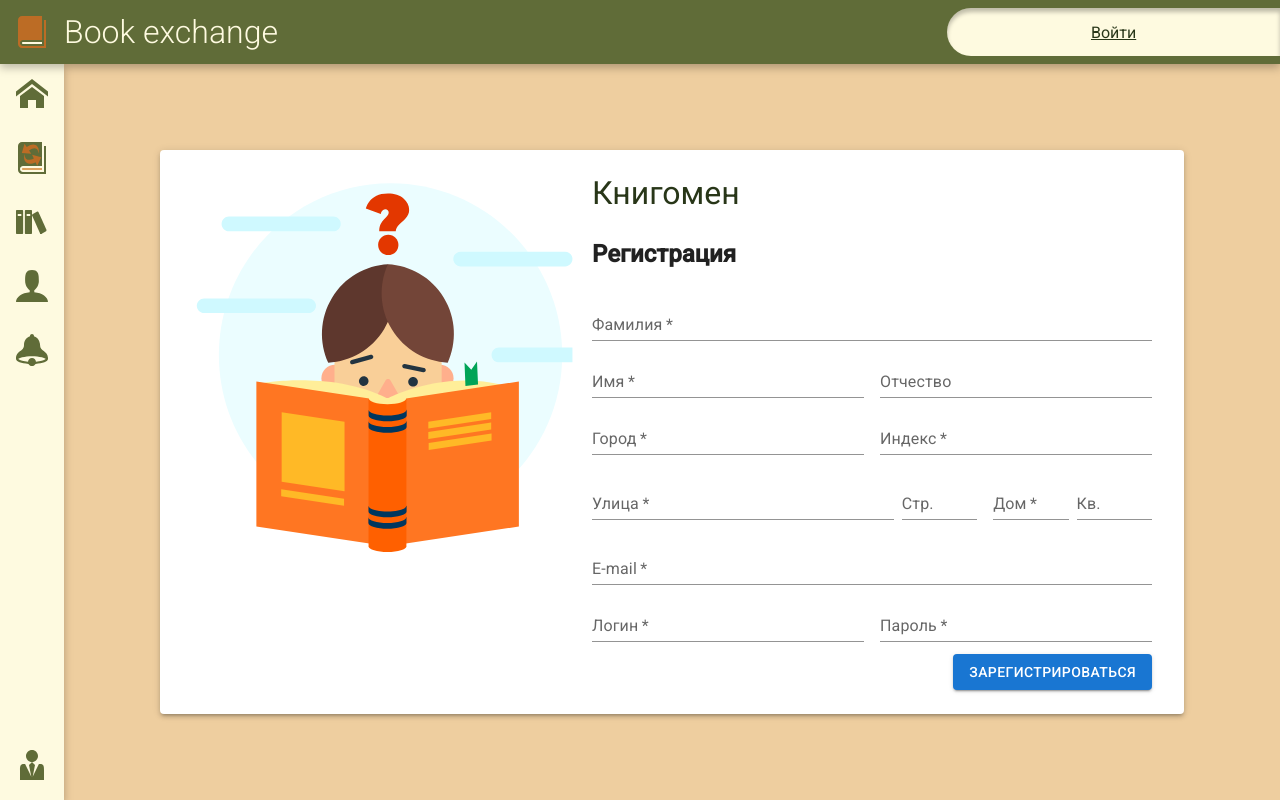
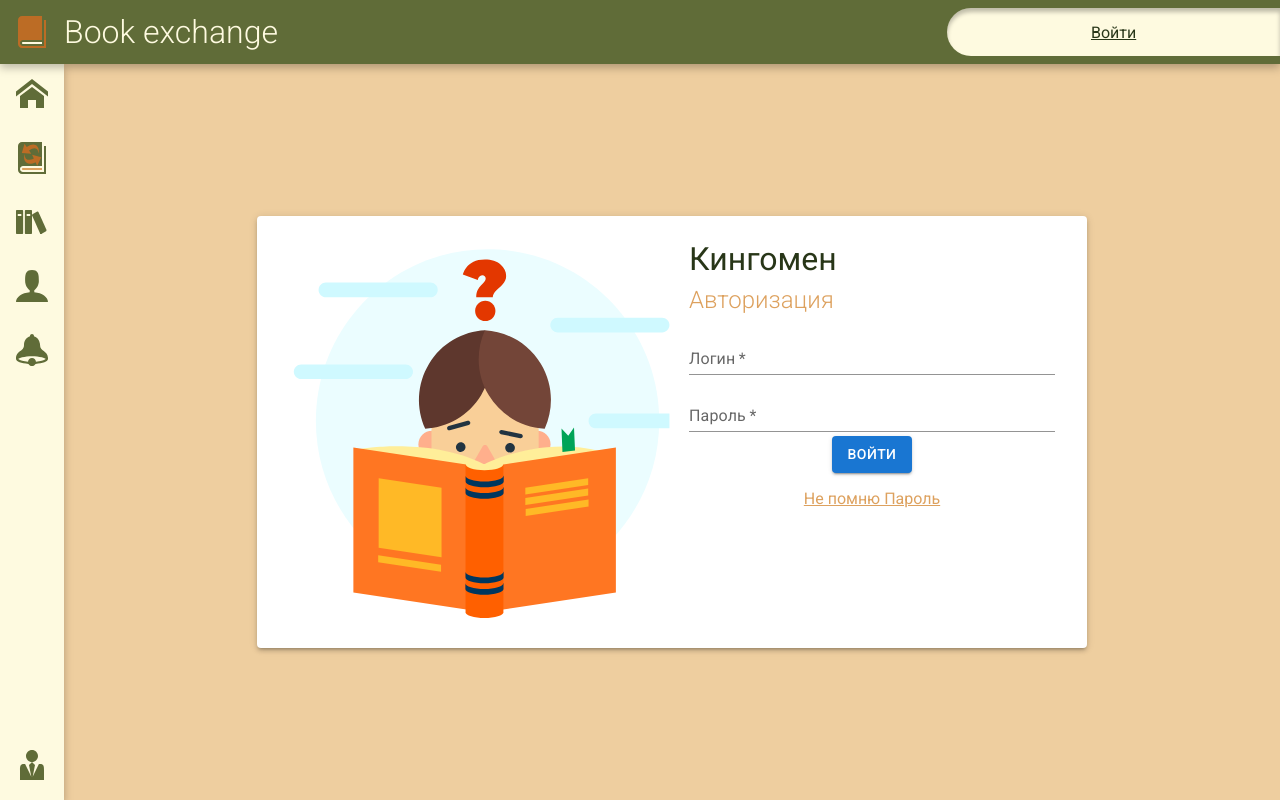
Before and after one commit to jorjif/LI.BooksService.Frontend, a React (Create React App) app: page / in a window 1280 px wide. Built offline with nearby package versions, Linux system fonts and the light colour scheme; what @material-ui/styled-engine would draw is missing.

Commit message:
ss-75 auth page component completed. Now I will try to make routing through existing pages

```diff
--- a/src/App.tsx
+++ b/src/App.tsx
@@ -4,13 +4,14 @@ import PageFrame from "./components/pageFrame/pageFrame";
 import MainPage from "./components/mainPage/mainPage";
 import { StyledEngineProvider } from "@material-ui/styled-engine";
 import Registration from "./components/registerPage/registration";
+import AuthorizationPage from "./components/authorizationPage/authorization";
 
 function App() {
   return (
     <StyledEngineProvider injectFirst>
       <div className="App">
         <PageFrame>
-          <Registration />
+          <AuthorizationPage />
         </PageFrame>
       </div>
     </StyledEngineProvider>
--- /dev/null
+++ b/src/components/authorizationPage/authorization.scss
@@ -0,0 +1,36 @@
+@use "../../variables" as var;
+@use "../mainPage/mainPage.scss";
+.page_authPage {
+  &_paper {
+    @extend .page_mainPage_paper;
+  }
+  &_icon {
+    @extend .page_mainPage_icon;
+  }
+  &_h1 {
+    margin: 8px 0;
+    color: var.$font-green;
+    font-weight: 400;
+  }
+  &_h2 {
+    margin: 0 0 8px 0;
+    color: var.$biege;
+    font-weight: 300;
+  }
+
+  &_button {
+    @extend .page_mainPage_button;
+    align-self: center;
+    margin: 8px;
+  }
+  &_link {
+    align-self: center;
+    color: var.$biege;
+    text-decoration: underline;
+    cursor: pointer;
+    margin-top: 16px;
+    &:hover {
+      color: hsl(32, 65%, 72%);
+    }
+  }
+}
--- /dev/null
+++ b/src/components/authorizationPage/authorization.tsx
@@ -0,0 +1,41 @@
+import { Button, Paper } from "@material-ui/core";
+import { Box } from "@material-ui/system";
+import React from "react";
+import TextInput from "../customInputs/TextInput";
+import { ReactComponent as Kid } from "../mainPage/kid.svg";
+import "./authorization.scss";
+
+const AuthorizationPage: React.FC = () => {
+  const inputProps: Object = {
+    size: "small",
+    variant: "standard",
+    margin: "dense",
+    fullWidth: true,
+    required: true,
+  };
+
+  const boxStyles: Object = {
+    display: "flex",
+    flexDirection: "column",
+    alignItems: "flex-start",
+  };
+  return (
+    <Paper className="page_authPage_paper" elevation={3}>
+      <Kid className="page_authPage_icon" />
+      <Box sx={boxStyles}>
+        <h1 className="page_authPage_h1">Кингомен</h1>
+        <h2 className="page_authPage_h2">Авторизация</h2>
+        <Box>
+          <TextInput label="Логин" {...inputProps} />
+          <TextInput label="Пароль" type="password" {...inputProps} />
+        </Box>
+        <Button variant="contained" className="page_authPage_button">
+          Войти
+        </Button>
+        <div className="page_authPage_link">Не помню Пароль</div>
+      </Box>
+    </Paper>
+  );
+};
+
+export default AuthorizationPage;
--- a/src/components/registerPage/registration.tsx
+++ b/src/components/registerPage/registration.tsx
@@ -12,6 +12,7 @@ const Registration: React.FC = () => {
     flexDirection: "column",
     alignItems: "flex-start",
   };
+
   return (
     <Paper elevation={3} className="page_registerPage_paper">
       <Kid className="page_registerPage_icon" />
```
